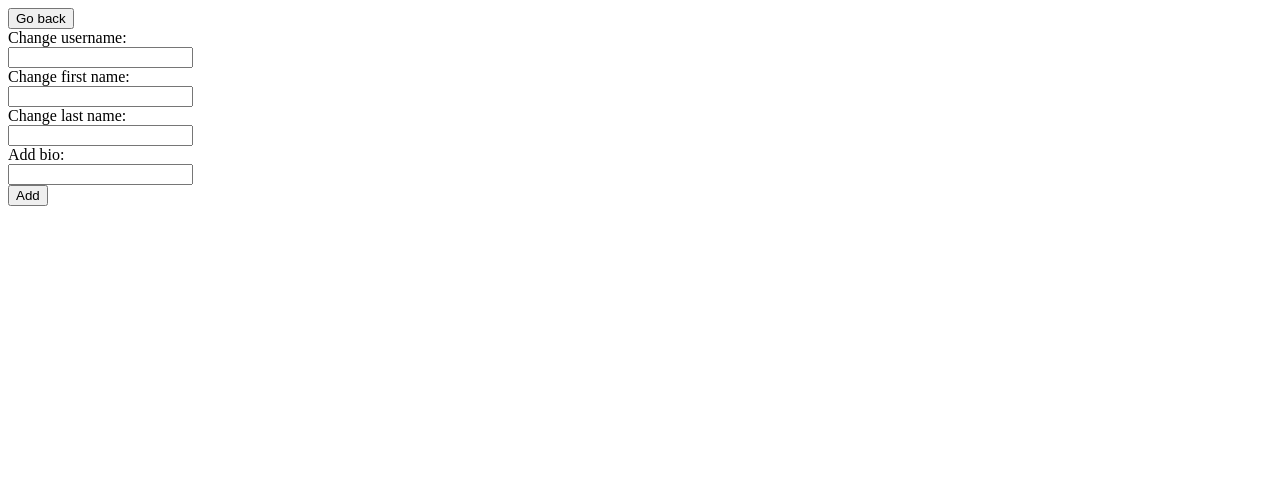
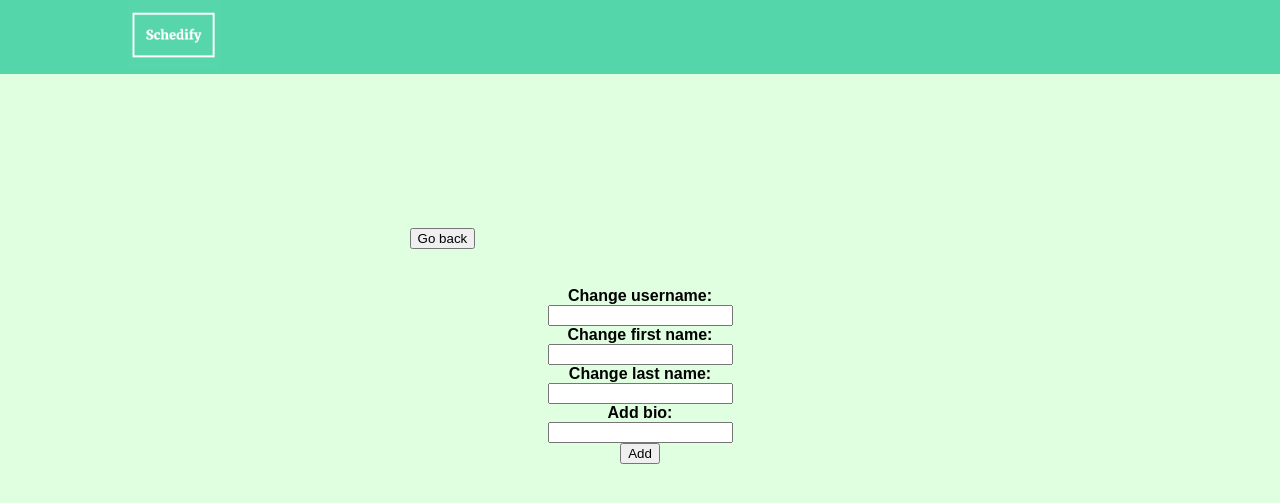
Before and after one commit to lattai/schedify, a Python web app: template templates/setting.html in a window 1280 px wide. Shown: the top 503 px of the page. Run offline with Jinja, Linux system fonts and the light colour scheme; the template is opened without the code that fills it, so the values that code supplies are empty.

Commit message:
This didn't push for some reason...

```diff
--- a/templates/setting.html
+++ b/templates/setting.html
@@ -3,12 +3,23 @@
   <head>
     <meta charset="utf-8">
     <title>Setting</title>
+    <link rel="stylesheet" href="static/css/setting.css">
   </head>
   <body>
+    <header>
+      <div class="container">
+        <a href = "https://schedify.appspot.com">
+      <img src="static/images/logo.png" alt="Schedify Logo" style="height:70px;">
+       </a>
+        <nav>
+        </nav>
+      </div>
+    </header>
     <form class="" action="/profile" method="get">
-      <input type="submit" name="" value="Go back">
+      <input type="submit" name="" value="Go back" id="go_back">
     </form>
 
+<div id="tamakikotatsu_isbestgirl">
     <form class="" action="/setting" method="post">
       <input type="hidden" name="user_id" value="{{user.key.id()}}">
       Change username:<br>
@@ -25,5 +36,6 @@
       <br>
       <input type="submit" name="" value="Add">
     </form>
+</div>
   </body>
 </html>
```
